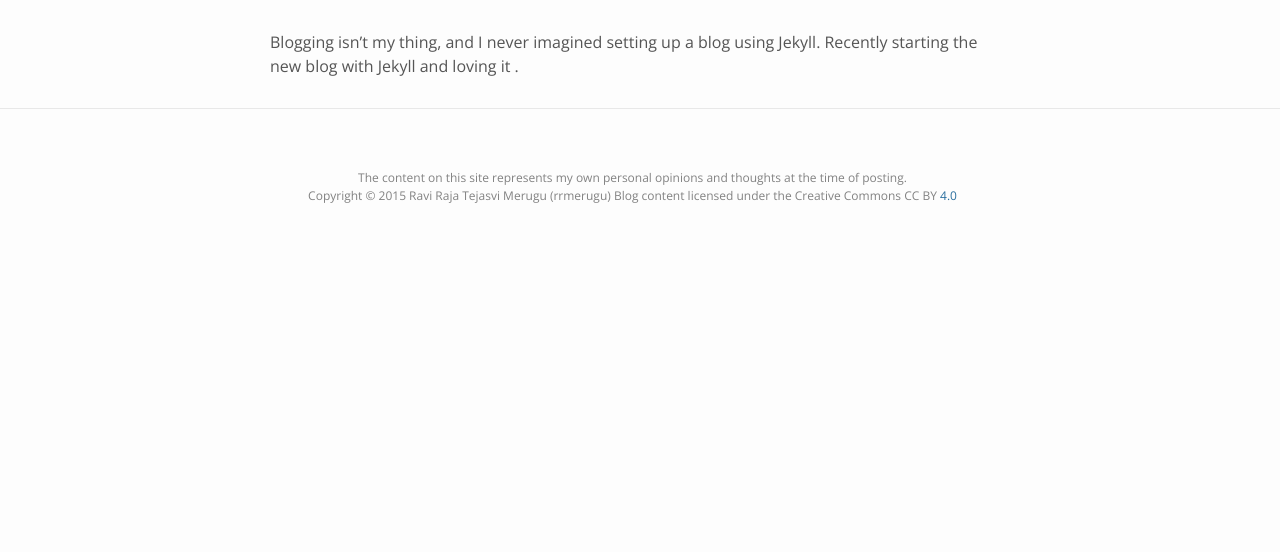
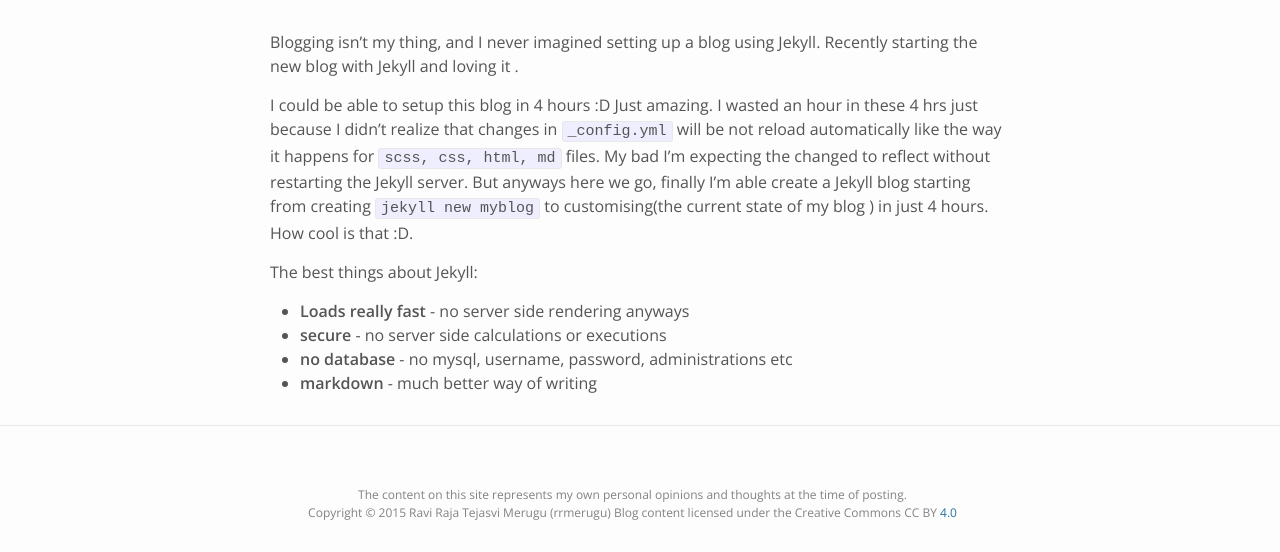
Before and after one commit to ashrafmhd09/rrmerugu.github.io, a Jekyll site: the page built from _posts/2015-12-27-welcome-to-my-first-jekyll-blog.markdown, in a window 1280 px wide. Shown: the part 720-1272 px from the top of the page. Built offline with Jekyll 4.4.1, drawn with Linux system fonts in a browser that asks for light colours; before the commit the page ends 955 px from its top, so only the background shows below that.

Commit message:
first blog done

```diff
--- a/_posts/2015-12-27-welcome-to-my-first-jekyll-blog.markdown
+++ b/_posts/2015-12-27-welcome-to-my-first-jekyll-blog.markdown
@@ -6,5 +6,13 @@
 tags: ravi raja
 ---
 
-Blogging isn't my thing, and I never imagined setting up a blog using Jekyll.
-Recently starting the new blog with Jekyll and loving it .
+Blogging isn't my thing, and I never imagined setting up a blog using Jekyll. Recently starting the new blog with Jekyll and loving it .
+
+I could be able to setup this blog in 4 hours :D Just amazing. I wasted an hour  in these 4 hrs just because I didn't realize that changes in `_config.yml` will be not reload automatically like the way it happens for `scss, css, html, md` files. My bad I'm expecting the changed to reflect without restarting the Jekyll server. But anyways here we go, finally I'm able create a Jekyll blog starting from creating `jekyll new myblog` to customising(the current state of my blog ) in just 4 hours. How cool is that :D.
+
+The best things about Jekyll:
+
+  - **Loads really fast** - no server side rendering anyways
+  - **secure** - no server side calculations or executions
+  - **no database** - no mysql, username, password, administrations etc
+  - **markdown** - much better way of writing
```
Also changed, not shown: 3 other files.
